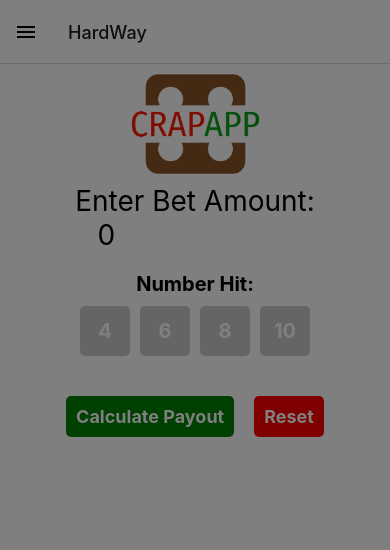
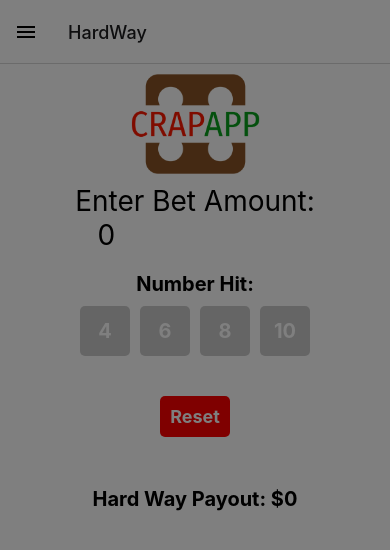
Before and after one commit to DaemonHunter/CrapApp, a React Native app: screen /HardWay in a window 390 px wide. Shown: the top 550 px of the page. Built offline with nearby package versions, Linux system fonts and the light colour scheme.

Commit message:
Update Hardway Payout Screen UI by removing calculate button

```diff
--- a/screens/HardWay.js
+++ b/screens/HardWay.js
@@ -1,32 +1,31 @@
 import React, { useState } from 'react';
-import { View, Text, TextInput, TouchableOpacity, StyleSheet } from 'react-native';
+import { View, Text, TextInput, TouchableOpacity, StyleSheet, Keyboard } from 'react-native';
 import Header from '../components/header';
 
 const HardWayPayout = ({ navigation }) => {
   const [betAmount, setBetAmount] = useState('');
   const [numberHit, setNumberHit] = useState('');
-  const [payout, setPayout] = useState('');
+  const [payout, setPayout] = useState('0');
 
-  const calculatePayout = (betAmount, numberHit) => {
-    if (!betAmount || !numberHit) {
-      return '';
-    }
-
-    let payoutMultiplier = 0;
-    if (numberHit === '6' || numberHit === '8') {
-      payoutMultiplier = 10;
-    } else if (numberHit === '4' || numberHit === '10') {
-      payoutMultiplier = 8;
-    }
-
-    const payout = parseFloat(betAmount) * payoutMultiplier;
-    return payout.toFixed(2);
+  const calculatePayout = () => {
+    const payoutAmount = parseFloat(betAmount) * getHardWayPayout(numberHit);
+    setPayout(payoutAmount.toFixed(2));
+    Keyboard.dismiss();
   };
 
-  const handleCalculate = () => {
-    const payout = calculatePayout(betAmount, numberHit);
-    setPayout(payout);
-  };
+  const getHardWayPayout = (numberHit, betAmount) => {
+  switch (numberHit) {
+    case '4':
+    case '10':
+      return betAmount * 7;
+    case '6':
+    case '8':
+      return betAmount * 9;
+    default:
+      return 0;
+  }
+};
+
 
   const handleReset = () => {
     setBetAmount('');
@@ -67,18 +66,11 @@ const HardWayPayout = ({ navigation }) => {
           </View>
         </View>
       <View style={styles.buttonContainer}>
-        <TouchableOpacity style={styles.button} onPress={handleCalculate}>
-          <Text style={styles.buttonText}>Calculate Payout</Text>
-        </TouchableOpacity>
         <TouchableOpacity style={styles.resetButton} onPress={handleReset}>
           <Text style={styles.resetButtonText}>Reset</Text>
         </TouchableOpacity>
       </View>
-      <View style={styles.resultContainer}>
-        {payout !== '' && (
-          <Text style={styles.result}>Payout with initial bet: ${payout}</Text>
-        )}
-      </View>
+          <Text style={styles.payout}>Hard Way Payout: ${Math.floor(getHardWayPayout(numberHit, betAmount))}</Text>
     </View>
   );
 };
@@ -200,6 +192,11 @@ pointButtonContainer: {
   alignItems: 'center',
   marginHorizontal: 10,
 },
+payout: {
+    fontSize: 20,
+    fontWeight: 'bold',
+    marginTop: 20,
+},
 pointButton: {
   backgroundColor: '#ccc',
   padding: 10,
--- a/screens/PassLine.js
+++ b/screens/PassLine.js
@@ -1,6 +1,7 @@
 import React, { useState } from 'react';
 import { StyleSheet, View, Text, TextInput, TouchableOpacity, Keyboard } from 'react-native';
 import Header from '../components/header';
+import { styles } from '../components/styles';
 
 const PassLinePayoutCalculatorScreen = () => {
   const [betAmount, setBetAmount] = useState('');
@@ -93,103 +94,6 @@ const PassLinePayoutCalculatorScreen = () => {
   );
 };
 
-const styles = StyleSheet.create({
-  container: {
-    flex: 1,
-    backgroundColor: '#fff',
-    alignItems: 'center',
-  },
-  heading: {
-    fontSize: 28,
-    fontWeight: 'bold',
-    marginVertical: 20,
-  },
-  inputContainer: {
-    alignItems: 'center',
-  },
-  textInputContainer: {
-    flexDirection: 'row',
-    alignItems: 'center',
-    justifyContent: 'space-between',
-    borderBottomWidth: 1,
-    borderColor: '#ccc',
-    width: '80%',
-    marginVertical: 10,
-  },
-  inputLabel: {
-    fontSize: 28,
-    alignItems: 'center',
-  },
-  textInput: {
-    fontSize: 28,
-    width: '50%',
-    alignItems: 'center',
-  },
-  button: {
-    backgroundColor: 'green',
-    padding: 10,
-    borderRadius: 5,
-    marginVertical: 20,
-  },
-  buttonText: {
-    color: 'white',
-    fontSize: 18,
-    fontWeight: 'bold',
-  },
-  resetButton: {
-    backgroundColor: 'red',
-    padding: 10,
-    borderRadius: 5,
-    marginVertical: 20,
-  },
-  resetButtonText: {
-    color: 'white',
-    fontSize: 18,
-    fontWeight: 'bold',
-  },
-  payout: {
-    fontSize: 18,
-    fontWeight: 'bold',
-    marginTop: 20,
-  },
-  payoutDescription: {
-    fontSize: 16,
-    marginVertical: 5,
-  },
-  payoutAmount: {
-    fontSize: 28,
-    fontWeight: 'bold',
-  },
-  pointContainer: {
-  alignItems: 'center',
-  justifyContent: 'center',
-  marginVertical: 10,
-},
-pointButtonContainer: {
-  flexDirection: 'row',
-  justifyContent: 'space-between',
-  alignItems: 'center',
-  marginHorizontal: 10,
-},
-pointButton: {
-  backgroundColor: '#ccc',
-  padding: 10,
-  borderRadius: 5,
-  width: 50,
-  height: 50,
-  justifyContent: 'center',
-  alignItems: 'center',
-  marginHorizontal: 5,
-},
-pointButtonText: {
-  color: '#fff',
-  fontSize: 20,
-  fontWeight: 'bold',
-  textAlign: 'center',
-},
-pointButtonActive: {
-  backgroundColor: 'green',
-},
-});
+
 
 export default PassLinePayoutCalculatorScreen;
```
